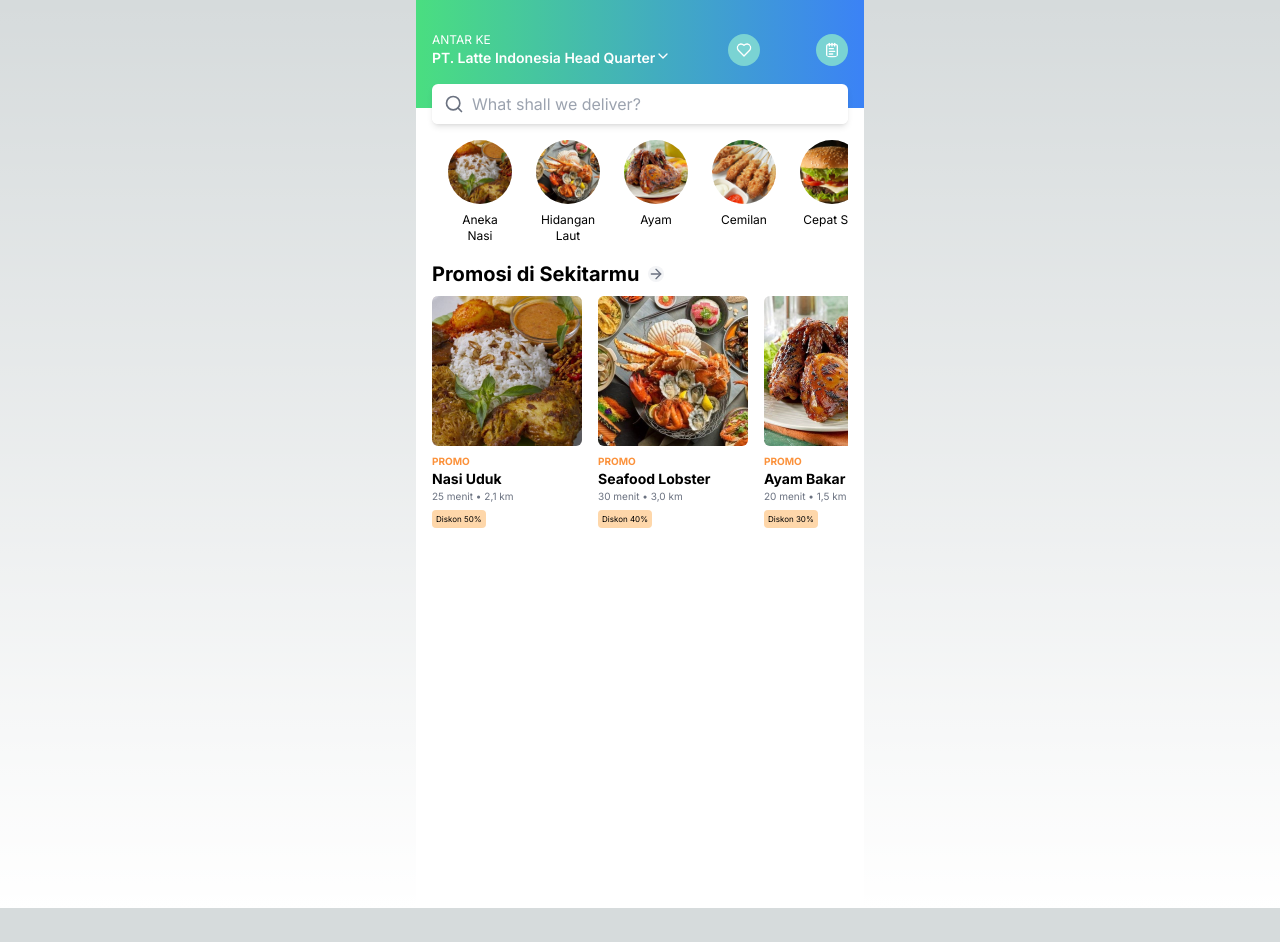
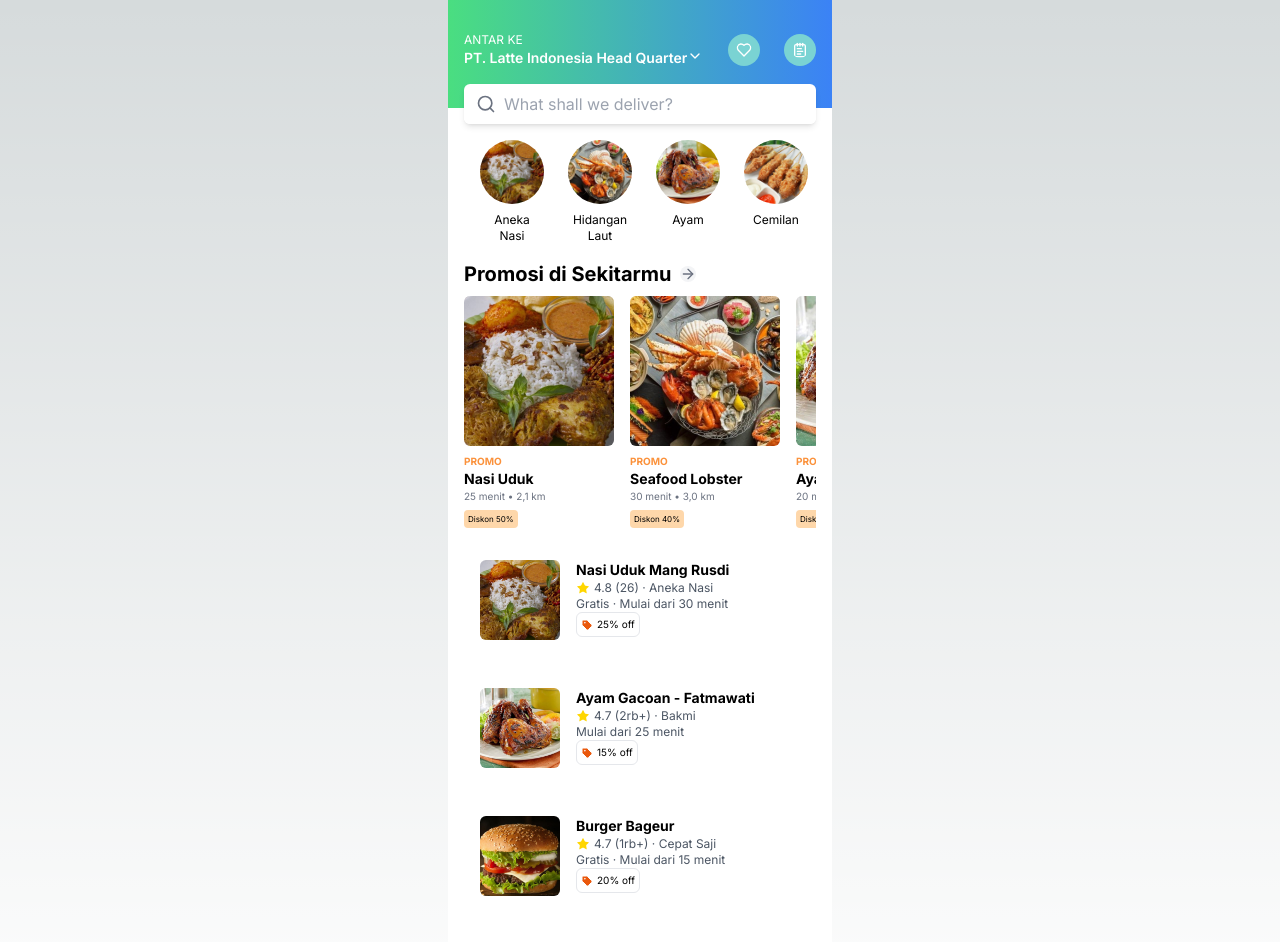
Before and after one commit to ekkymulia/falcon-hack-edugen, a Next.js app: page /food in a window 1280 px wide. Shown: the top 942 px of the page. Before the commit the page ends 908 px from the top, so only its background shows below. Built offline with nearby package versions, Linux system fonts and the light colour scheme.

Commit message:
feat: add MenusList component and Menu component

```diff
--- a/src/app/food/page.js
+++ b/src/app/food/page.js
@@ -1,11 +1,11 @@
-import Image from "next/image";
 import CategorySelector from "@/components/CategorySelector";
 import { Heart, NotepadText, ChevronDown, Search } from "lucide-react";
 import Promotions from "@/components/Promotions";
+import MenusList from "@/components/MenusList";
 
 export default function Home() {
   return (
-    <main className="bg-white min-h-screen max-w-md bg-gradient-to-r from-green-400 to-blue-500">
+    <main className="bg-white  max-w-sm bg-gradient-to-r from-green-400 to-blue-500">
       <header className="bg-gradient-to-r from-green-400 to-blue-500 relative inset-y-4 p-4 space-x-2 flex justify-between items-center">
         <div className="flex flex-col">
           <div className="text-white text-xs">ANTAR KE</div>
@@ -35,9 +35,10 @@ export default function Home() {
         />
         <Search className="absolute left-3 top-2.5 text-gray-500" size={20} />
       </div>
-      <div className="bg-white p-4 h-screen">
+      <div className="bg-white p-4">
         <CategorySelector />
         <Promotions />
+        <MenusList />
       </div>
     </main>
   );
--- /dev/null
+++ b/src/components/Menu.js
@@ -0,0 +1,33 @@
+import Image from "next/image";
+import { Star, Tag } from "lucide-react";
+
+const Menu = ({ menu }) => {
+  return (
+    <div className="mb-4 flex p-4 bg-white rounded-lg">
+      <div className="relative w-20 h-20 rounded-md overflow-hidden mr-4">
+        <Image
+          src={menu.image}
+          alt={menu.title}
+          layout="fill"
+          objectFit="cover"
+        />
+      </div>
+      <div>
+        <h3 className="font-bold text-sm">{menu.title}</h3>
+        <div className="flex items-center space-x-1">
+          <Star fill="#FFD600" strokeWidth={0} size={14} />
+          <p className="text-xs text-gray-600">
+            {menu.rating} · {menu.category}
+          </p>
+        </div>
+        <p className="text-xs text-gray-600">{menu.price}</p>
+        <div className="inline-flex space-x-1 border rounded-md p-1 items-center">
+          <Tag size={12} fill="#ea580c" color="#fff" />
+          <p className="text-[10px]">{menu.discount}</p>
+        </div>
+      </div>
+    </div>
+  );
+};
+
+export default Menu;
--- /dev/null
+++ b/src/components/MenusList.js
@@ -0,0 +1,53 @@
+import Menu from "./Menu";
+
+import AnekaNasiIcon from "../../public/assets/images/food/aneka-nasi.jpg";
+import AyamIcon from "../../public/assets/images/food/ayam.jpg";
+import CepatSajiIcon from "../../public/assets/images/food/cepat-saji.jpg";
+import MinumanIcon from "../../public/assets/images/food/minuman.jpg";
+
+const menus = [
+  {
+    title: "Nasi Uduk Mang Rusdi",
+    rating: "4.8 (26)",
+    category: "Aneka Nasi",
+    price: "Gratis · Mulai dari 30 menit",
+    discount: "25% off",
+    image: AnekaNasiIcon,
+  },
+  {
+    title: "Ayam Gacoan - Fatmawati",
+    rating: "4.7 (2rb+)",
+    category: "Bakmi",
+    price: "Mulai dari 25 menit",
+    discount: "15% off",
+    image: AyamIcon,
+  },
+  {
+    title: "Burger Bageur",
+    rating: "4.7 (1rb+)",
+    category: "Cepat Saji",
+    price: "Gratis · Mulai dari 15 menit",
+    discount: "20% off",
+    image: CepatSajiIcon,
+  },
+  {
+    title: "Milkshake Europano",
+    rating: "4.8 (1rb+)",
+    category: "Minuman",
+    price: "Gratis · Mulai dari 10 menit",
+    discount: "30% off",
+    image: MinumanIcon,
+  },
+];
+
+const MenusList = () => {
+  return (
+    <section>
+      {menus.map((menu, index) => (
+        <Menu key={index} menu={menu} />
+      ))}
+    </section>
+  );
+};
+
+export default MenusList;
```
